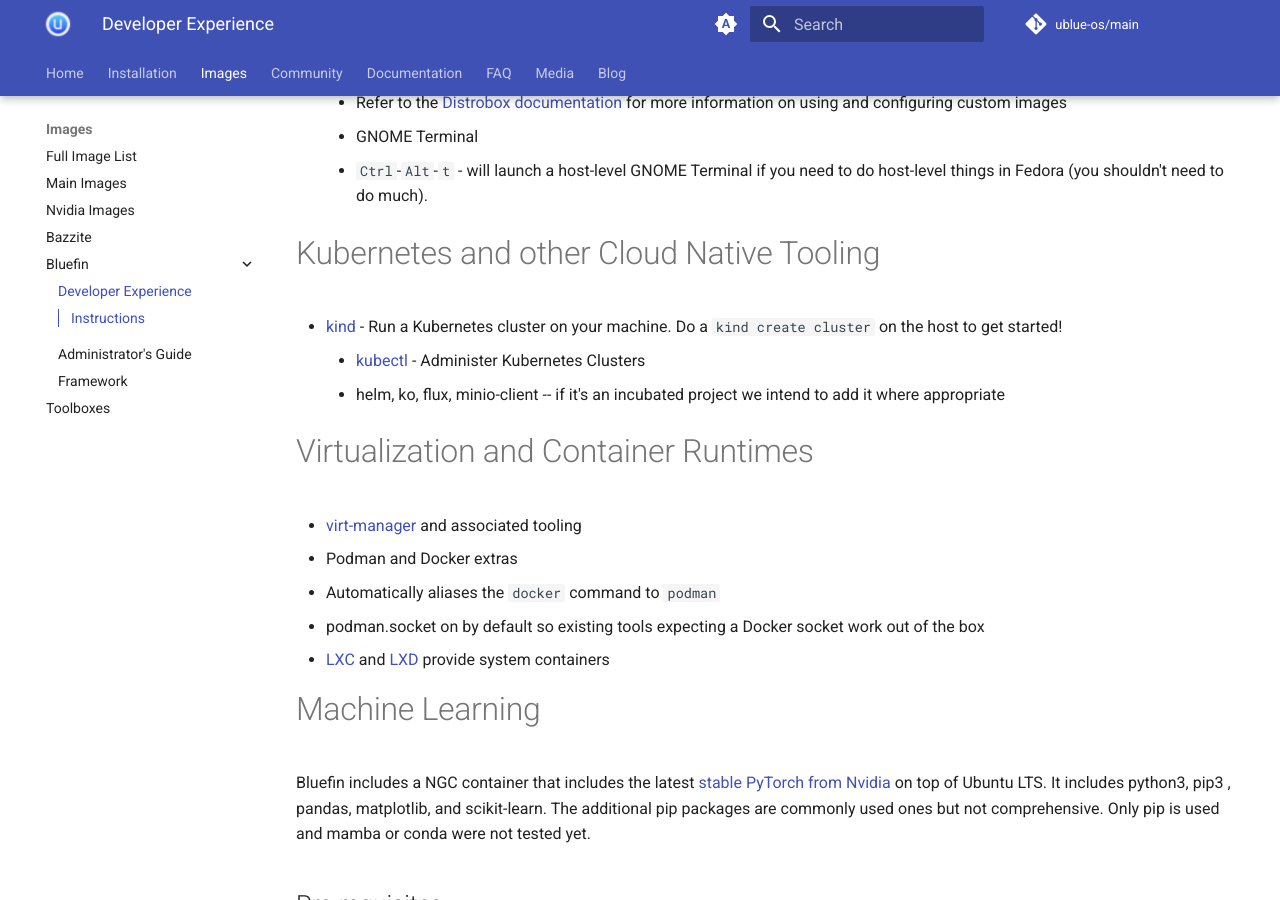
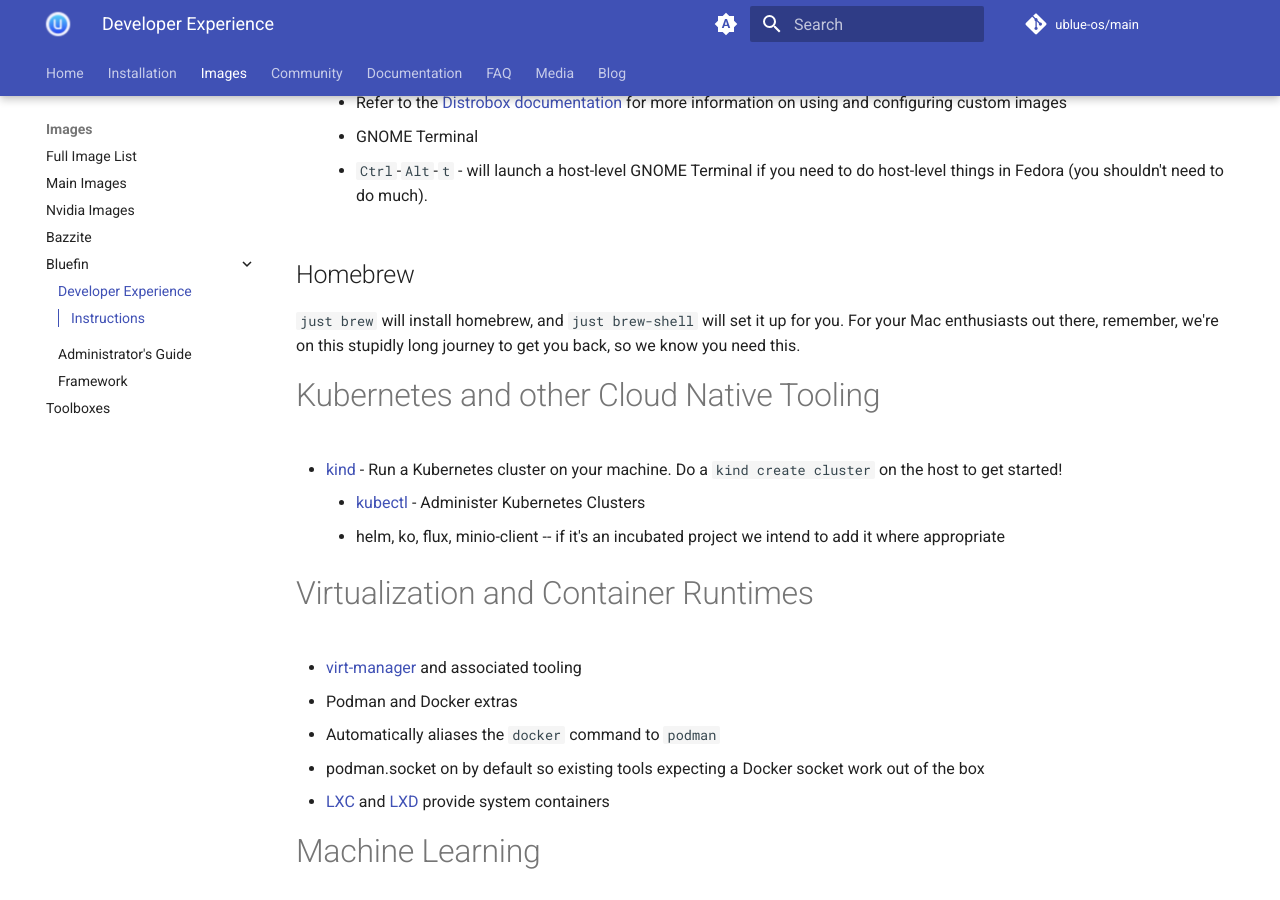
Before and after one commit to ublue-os/website, an MkDocs documentation site: the page built from docs/images/bluefin/developer-experience.md, in a window 1280 px wide and 900 px high, scrolled down 1767 px. Built offline with MkDocs 1.6.1 and Material for MkDocs 9.7.7, drawn with Linux system fonts in a browser that asks for light colours; comment, search, counter and statistics services are not loaded.

Commit message:
feat: add homebrew snippet

```diff
--- a/docs/images/bluefin/developer-experience.md
+++ b/docs/images/bluefin/developer-experience.md
@@ -50,6 +50,10 @@ Nix-powered Development Experience powered by [Devbox](https://www.jetpack.io/de
     - Refer to the [Distrobox documentation](https://distrobox.privatedns.org/#distrobox) for more information on using and configuring custom images
     - GNOME Terminal
       - `Ctrl`-`Alt`-`t` - will launch a host-level GNOME Terminal if you need to do host-level things in Fedora (you shouldn't need to do much).
+
+## Homebrew
+
+`just brew` will install homebrew, and `just brew-shell` will set it up for you. For your Mac enthusiasts out there, remember, we're on this stupidly long journey to get you back, so we know you need this.
 
 # Kubernetes and other Cloud Native Tooling
 
```
